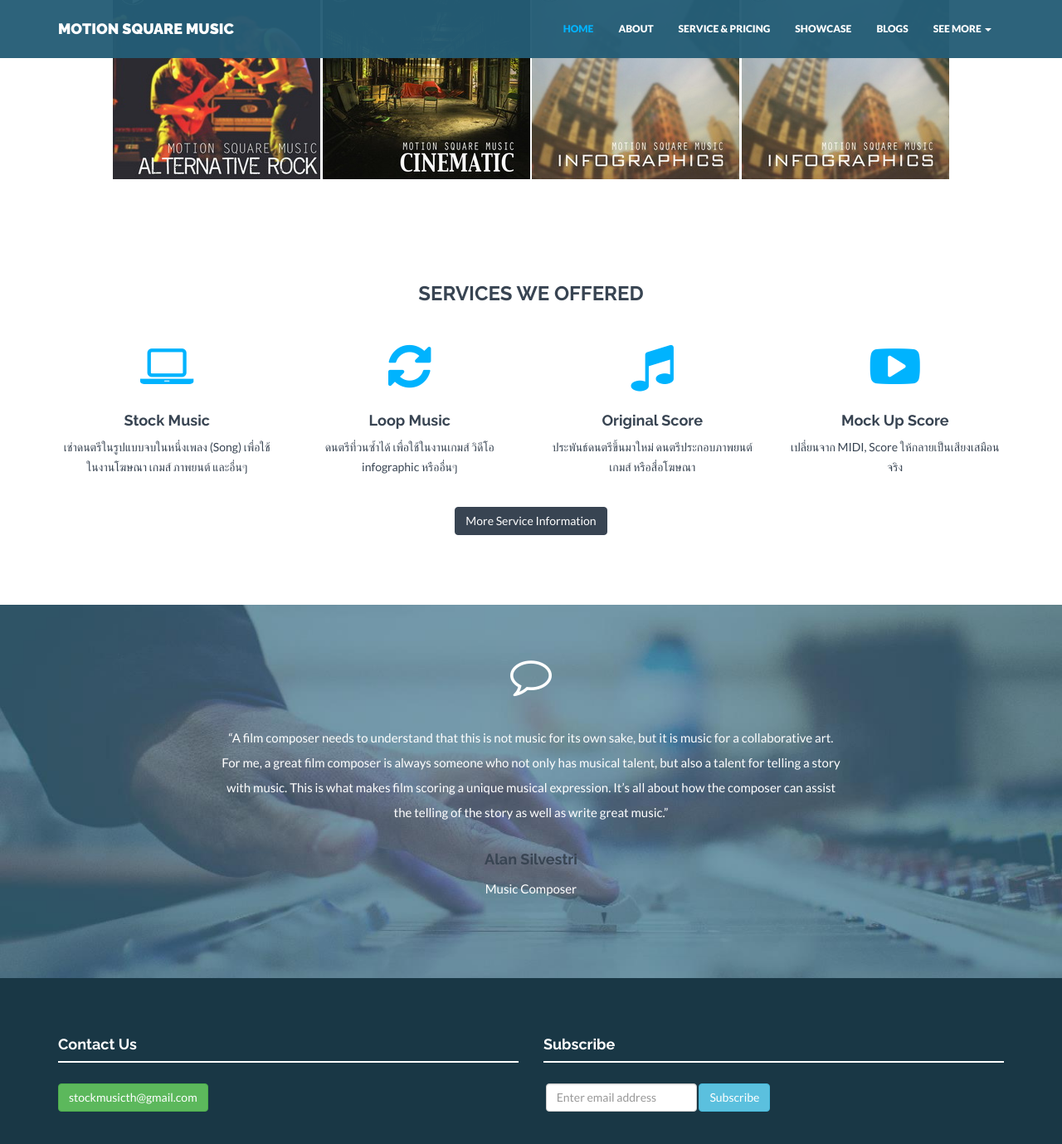
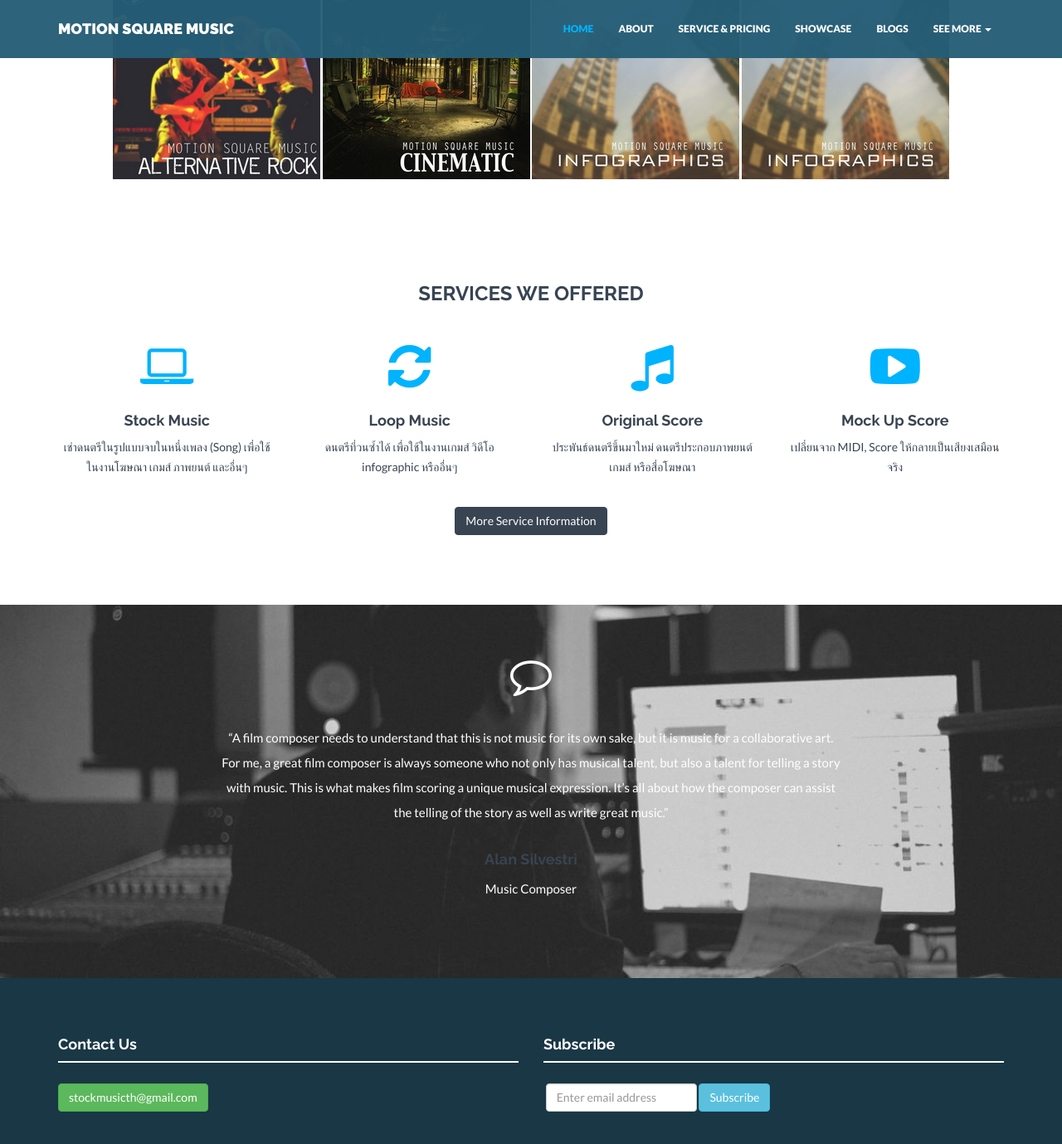
Before and after one commit to motionsquaremusic/motionsquaremusic.github.io, a Jekyll site: the page built from index.html, in a window 1280 px wide and 1400 px high, scrolled down 1443 px. Shown: the top 1379 px of the window at 83% size. Built offline with Jekyll 4.4.1, drawn with Linux system fonts in a browser that asks for light colours; nearby versions of some CDN libraries; comment, search, counter and statistics services are not loaded.

Commit message:
pic and context

```diff
--- a/assets/css/style.css
+++ b/assets/css/style.css
@@ -288,7 +288,7 @@ a:focus {
 
 /* Testimonials Wrap */
 #twrap {
-	background: url(../img/t-back2.jpg) no-repeat center top;
+	background: url(../img/showcase/show8.jpg) no-repeat center top;
 	margin-top: 0px;
 	padding-top:60px;
 	text-align:center;
```
Also changed, not shown: assets/img/showcase/show8.jpg (added).
